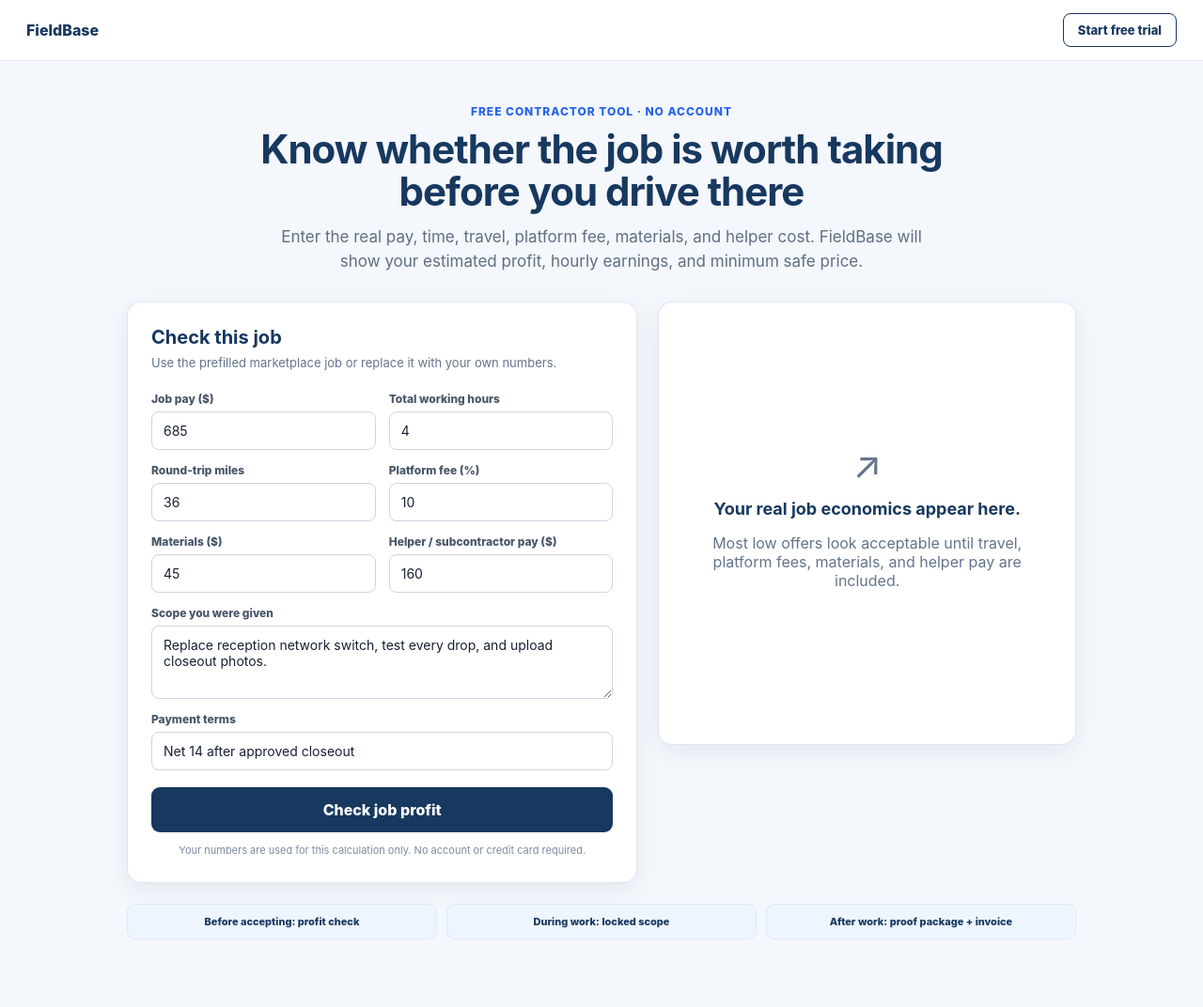
After one commit to fj8b85t9g6-blip/fieldbase, a Flask app: page /tools/job-profit-check in a window 1280 px wide. The commit adds this page. Shown: the whole page at 94% size. Run offline with Flask 3, Linux system fonts and the light colour scheme; data comes from the database, SQL or seed files in the repository.

Commit message:
Add public job profit check (#4)
Co-authored-by: Glenn Dinkins <glenn.christopher.dinkins@gmail.com>

```diff
--- a/backend/app.py
+++ b/backend/app.py
@@ -721,6 +721,54 @@ def demo_register():
     ))
 
 
+@app.route('/tools/job-profit-check', methods=['GET', 'POST'])
+def public_job_profit_check():
+    """Give contractors a useful pricing answer before asking for an account."""
+    _capture_attribution()
+    form_values = {
+        'job_pay': '685',
+        'estimated_hours': '4',
+        'travel_miles': '36',
+        'materials_cost': '45',
+        'platform_fee_percent': '10',
+        'helper_pay': '160',
+        'scope': 'Replace reception network switch, test every drop, and upload closeout photos.',
+        'payment_terms': 'Net 14 after approved closeout',
+    }
+    result = None
+    if request.method == 'POST':
+        form_values = {
+            key: request.form.get(key, '').strip()
+            for key in form_values
+        }
+        result = _acceptance_advice(form_values)
+        session['fieldbase_profit_check_completed'] = True
+        _record_marketing_event(
+            'profit_check_completed',
+            details={'verdict': result['verdict']},
+            once=True,
+        )
+    _record_marketing_event('profit_check_viewed', once=True)
+    return render_template(
+        'job_profit_check.html',
+        form_values=form_values,
+        result=result,
+    )
+
+
+@app.route('/tools/job-profit-check/register')
+def profit_check_register():
+    if not session.get('fieldbase_profit_check_completed'):
+        return redirect(url_for('public_job_profit_check'))
+    _record_marketing_event('profit_check_registration_clicked', once=True)
+    return redirect(url_for(
+        'register',
+        utm_source='job_profit_check',
+        utm_medium='product',
+        utm_campaign='profit_check_to_trial',
+    ))
+
+
 @app.route('/for/<slug>')
 def segment_page(slug):
     page = SEGMENT_PAGES.get(slug)
@@ -876,6 +924,7 @@ def sitemap_xml():
         '/guides/field-service-invoicing',
         '/guides/prevent-double-booking-field-technicians',
         '/tools/double-booking-cost-calculator',
+        '/tools/job-profit-check',
         '/templates/field-job-template',
         '/privacy',
         '/terms',
@@ -3623,6 +3672,11 @@ def growth_dashboard():
         ('demo_completed', 'Demo completions', 'visitor'),
         ('demo_registration_clicked', 'Trial clicks after demo', 'visitor'),
     ])
+    profit_check_funnel = build_funnel([
+        ('profit_check_viewed', 'Profit check views', 'visitor'),
+        ('profit_check_completed', 'Profit checks completed', 'visitor'),
+        ('profit_check_registration_clicked', 'Trial clicks after result', 'visitor'),
+    ])
 
     source_counts = {}
     for event in events:
@@ -3635,6 +3689,7 @@ def growth_dashboard():
         'growth.html',
         funnel=funnel,
         demo_funnel=demo_funnel,
+        profit_check_funnel=profit_check_funnel,
         source_counts=sorted(source_counts.items(), key=lambda item: item[1], reverse=True),
         generated_at=datetime.utcnow(),
     )
--- /dev/null
+++ b/frontend/templates/job_profit_check.html
@@ -0,0 +1,101 @@
+<!DOCTYPE html>
+<html lang="en">
+<head>
+  <meta charset="UTF-8">
+  <meta name="viewport" content="width=device-width, initial-scale=1.0">
+  <title>Free Field Job Profit Check — FieldBase</title>
+  <meta name="description" content="Check a field-service job's real profit, hourly earnings, platform fees, travel cost, and minimum price before you accept it.">
+  <style>
+    * { box-sizing:border-box; }
+    body { margin:0; font-family:-apple-system,BlinkMacSystemFont,'Segoe UI',sans-serif; color:#172033; background:#f4f7fb; }
+    nav { min-height:64px; padding:14px 28px; background:#fff; border-bottom:1px solid #e2e8f0; display:flex; align-items:center; justify-content:space-between; gap:18px; }
+    nav a { color:#17385f; text-decoration:none; font-weight:800; }
+    nav .trial { padding:9px 15px; border:1px solid #17385f; border-radius:8px; font-size:13px; }
+    main { max-width:1050px; margin:0 auto; padding:46px 20px 72px; }
+    .eyebrow { color:#2563eb; text-transform:uppercase; letter-spacing:.08em; font-size:12px; font-weight:850; text-align:center; }
+    h1 { max-width:760px; margin:10px auto 12px; color:#17385f; font-size:42px; line-height:1.08; letter-spacing:-1px; text-align:center; }
+    .intro { max-width:700px; margin:0 auto 30px; color:#5f6f84; font-size:17px; line-height:1.55; text-align:center; }
+    .layout { display:grid; grid-template-columns:1.1fr .9fr; gap:22px; align-items:start; }
+    .card { background:#fff; border:1px solid #dce6f0; border-radius:15px; padding:25px; box-shadow:0 7px 24px rgba(30,58,95,.07); }
+    .card h2 { color:#17385f; margin:0 0 6px; font-size:20px; }
+    .sub { color:#64748b; font-size:13px; line-height:1.45; margin:0 0 21px; }
+    .grid { display:grid; grid-template-columns:1fr 1fr; gap:14px; }
+    .field { display:flex; flex-direction:column; gap:6px; }
+    .field.full { grid-column:1 / -1; }
+    label { color:#475569; font-size:12px; font-weight:800; }
+    input, textarea { width:100%; border:1px solid #cbd5e1; border-radius:8px; padding:11px 12px; color:#172033; background:#fff; font:inherit; font-size:14px; }
+    input:focus, textarea:focus { border-color:#2563eb; outline:3px solid #dbeafe; }
+    textarea { min-height:78px; resize:vertical; }
+    button, .button { display:block; width:100%; margin-top:18px; border:0; border-radius:9px; padding:14px 18px; background:#17385f; color:#fff; font:inherit; font-weight:850; text-align:center; text-decoration:none; cursor:pointer; }
+    button:hover, .button:hover { background:#102b4b; }
+    .privacy { color:#7c8ba0; font-size:11px; line-height:1.45; text-align:center; margin:12px 0 0; }
+    .empty-result { min-height:420px; display:grid; align-content:center; text-align:center; color:#64748b; }
+    .empty-result .icon { font-size:40px; margin-bottom:12px; }
+    .empty-result strong { color:#17385f; font-size:18px; }
+    .verdict { display:inline-flex; padding:6px 10px; border-radius:999px; font-size:11px; font-weight:900; text-transform:uppercase; letter-spacing:.06em; }
+    .verdict.strong { background:#dcfce7; color:#166534; }
+    .verdict.review { background:#fef3c7; color:#92400e; }
+    .verdict.decline { background:#fee2e2; color:#991b1b; }
+    .result-title { color:#17385f; font-size:25px; line-height:1.2; margin:14px 0 18px; }
+    .metrics { display:grid; grid-template-columns:1fr 1fr; gap:10px; margin-bottom:18px; }
+    .metric { background:#f8fafc; border:1px solid #e2e8f0; border-radius:10px; padding:14px; }
+    .metric span { display:block; color:#64748b; font-size:11px; font-weight:800; text-transform:uppercase; letter-spacing:.04em; }
+    .metric strong { display:block; color:#17385f; font-size:23px; margin-top:5px; }
+    .warning-list { margin:0; padding:0; list-style:none; display:flex; flex-direction:column; gap:8px; }
+    .warning-list li { background:#fff7ed; border:1px solid #fed7aa; border-radius:8px; color:#9a3412; padding:10px 11px; font-size:12px; line-height:1.4; }
+    .good { background:#ecfdf5; border:1px solid #bbf7d0; color:#166534; border-radius:8px; padding:11px; font-size:12px; }
+    .explain { color:#64748b; font-size:12px; line-height:1.5; margin:16px 0 0; }
+    .proof { display:grid; grid-template-columns:repeat(3,1fr); gap:10px; margin:22px 0 0; }
+    .proof div { background:#eef5ff; border:1px solid #dbeafe; border-radius:9px; padding:11px; color:#17385f; font-size:11px; font-weight:800; text-align:center; }
+    @media (max-width:780px) { h1 { font-size:33px; } .layout { grid-template-columns:1fr; } .empty-result { min-height:260px; } nav { padding:13px 17px; } }
+    @media (max-width:480px) { .grid, .metrics { grid-template-columns:1fr; } main { padding:34px 13px 55px; } .card { padding:20px; } .proof { grid-template-columns:1fr; } }
+  </style>
+</head>
+<body>
+  <nav><a href="/">FieldBase</a><a class="trial" href="/register">Start free trial</a></nav>
+  <main>
+    <div class="eyebrow">Free contractor tool · no account</div>
+    <h1>Know whether the job is worth taking before you drive there</h1>
+    <p class="intro">Enter the real pay, time, travel, platform fee, materials, and helper cost. FieldBase will show your estimated profit, hourly earnings, and minimum safe price.</p>
+
+    <div class="layout">
+      <section class="card">
+        <h2>Check this job</h2>
+        <p class="sub">Use the prefilled marketplace job or replace it with your own numbers.</p>
+        <form method="post" action="/tools/job-profit-check">
+          <div class="grid">
+            <div class="field"><label for="job_pay">Job pay ($)</label><input id="job_pay" name="job_pay" type="number" min="0" step="0.01" required value="{{ form_values.job_pay }}"></div>
+            <div class="field"><label for="estimated_hours">Total working hours</label><input id="estimated_hours" name="estimated_hours" type="number" min="0.25" step="0.25" required value="{{ form_values.estimated_hours }}"></div>
+            <div class="field"><label for="travel_miles">Round-trip miles</label><input id="travel_miles" name="travel_miles" type="number" min="0" step="1" value="{{ form_values.travel_miles }}"></div>
+            <div class="field"><label for="platform_fee_percent">Platform fee (%)</label><input id="platform_fee_percent" name="platform_fee_percent" type="number" min="0" max="100" step="0.1" value="{{ form_values.platform_fee_percent }}"></div>
+            <div class="field"><label for="materials_cost">Materials ($)</label><input id="materials_cost" name="materials_cost" type="number" min="0" step="0.01" value="{{ form_values.materials_cost }}"></div>
+            <div class="field"><label for="helper_pay">Helper / subcontractor pay ($)</label><input id="helper_pay" name="helper_pay" type="number" min="0" step="0.01" value="{{ form_values.helper_pay }}"></div>
+            <div class="field full"><label for="scope">Scope you were given</label><textarea id="scope" name="scope" placeholder="Paste the promised work">{{ form_values.scope }}</textarea></div>
+            <div class="field full"><label for="payment_terms">Payment terms</label><input id="payment_terms" name="payment_terms" value="{{ form_values.payment_terms }}" placeholder="Example: Net 14 after approved closeout"></div>
+          </div>
+          <button type="submit">Check job profit</button>
+          <p class="privacy">Your numbers are used for this calculation only. No account or credit card required.</p>
+        </form>
+      </section>
+
+      <aside class="card" aria-live="polite">
+        {% if result %}
+          <span class="verdict {{ result.verdict }}">{{ result.verdict }}</span>
+          {% if result.verdict == 'strong' %}<h2 class="result-title">This job clears the basic profit check.</h2>{% elif result.verdict == 'review' %}<h2 class="result-title">Review the price or terms before accepting.</h2>{% else %}<h2 class="result-title">This job may cost more than it is worth.</h2>{% endif %}
+          <div class="metrics">
+            <div class="metric"><span>Estimated profit</span><strong>${{ '%.2f'|format(result.estimated_profit) }}</strong></div>
+            <div class="metric"><span>Profit per hour</span><strong>${{ '%.2f'|format(result.effective_hourly) }}</strong></div>
+            <div class="metric" style="grid-column:1/-1"><span>Suggested minimum price</span><strong>${{ '%.2f'|format(result.suggested_minimum) }}</strong></div>
+          </div>
+          {% if result.warnings %}<ul class="warning-list">{% for warning in result.warnings %}<li>{{ warning }}</li>{% endfor %}</ul>{% else %}<div class="good">No basic pricing or scope warnings found.</div>{% endif %}
+          <p class="explain">FieldBase can keep this calculation attached to the job, lock the original scope, collect change-order approval, and build the closeout proof needed to invoice.</p>
+          <a class="button" href="/tools/job-profit-check/register">Protect and track real jobs free for 14 days</a>
+        {% else %}
+          <div class="empty-result"><div class="icon">↗</div><strong>Your real job economics appear here.</strong><p>Most low offers look acceptable until travel, platform fees, materials, and helper pay are included.</p></div>
+        {% endif %}
+      </aside>
+    </div>
+    <div class="proof"><div>Before accepting: profit check</div><div>During work: locked scope</div><div>After work: proof package + invoice</div></div>
+  </main>
+</body>
+</html>
```
Also changed, not shown: frontend/templates/growth.html (+28 -1 lines), frontend/templates/landing.html (+7 -6 lines), tests/test_growth_funnel.py (+76 -0 lines).
